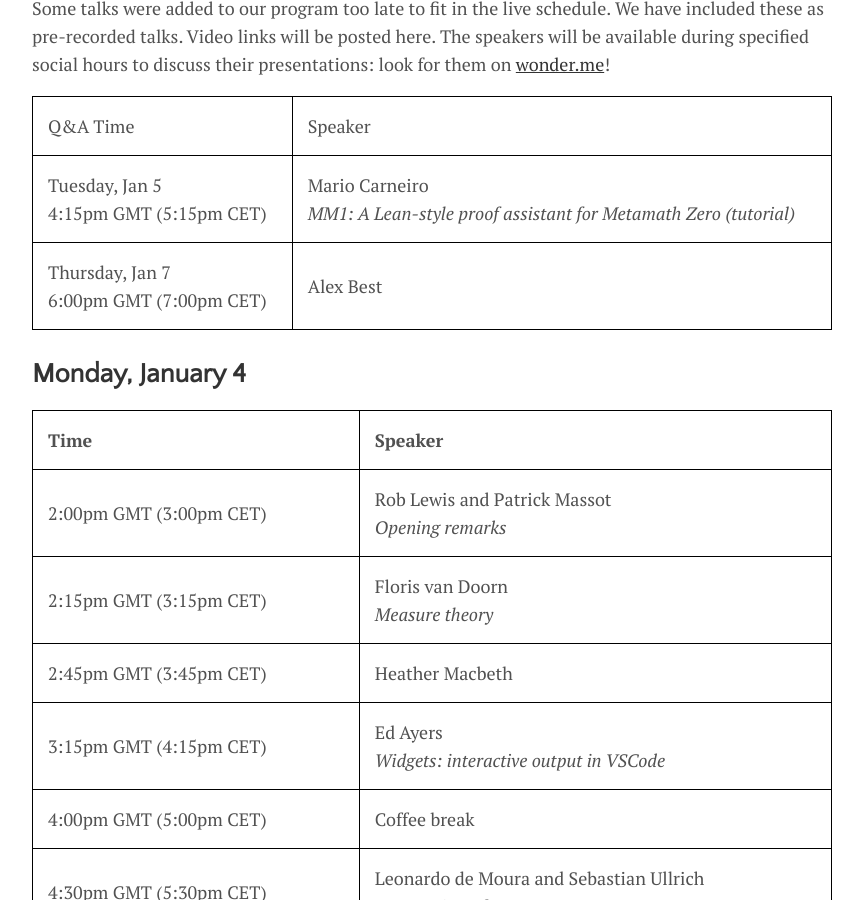
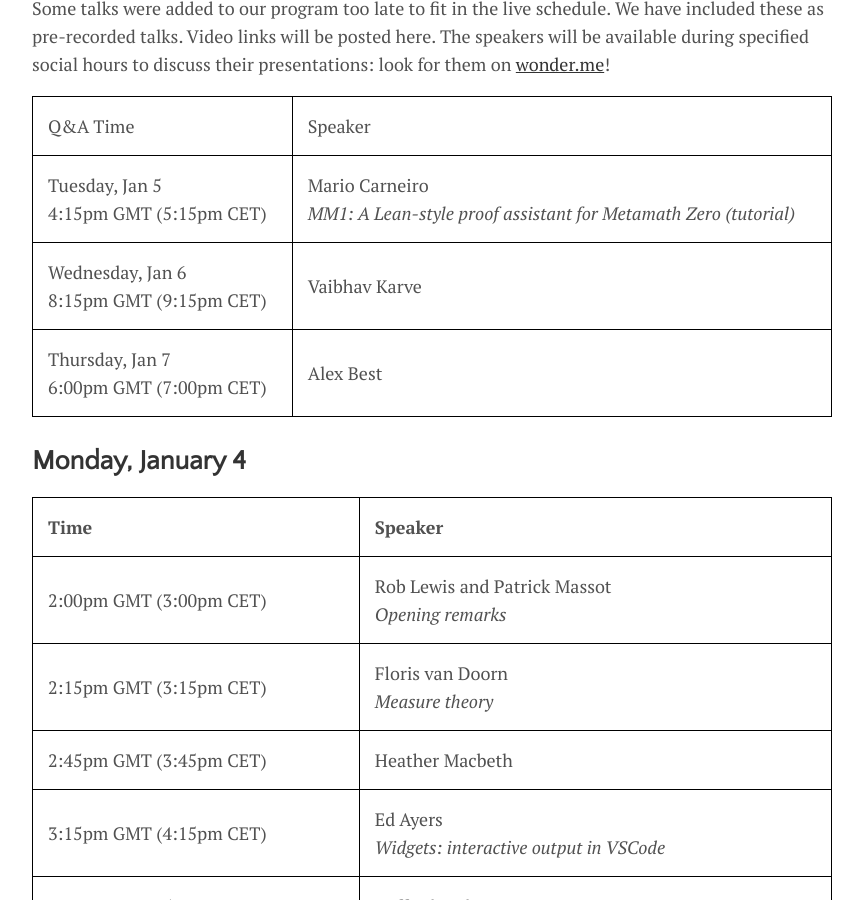
Before and after one commit to leanprover-community/lt2021, a Jekyll site: the page built from schedule.md, in a window 1280 px wide and 900 px high, scrolled down 703 px. Shown: the whole window, without its empty margins (208-1071 px from the left). Built offline with Jekyll 4.4.1, drawn with Linux system fonts in a browser that asks for light colours.

Commit message:
add Vaibhav

```diff
--- a/schedule.md
+++ b/schedule.md
@@ -33,6 +33,7 @@ look for them on [wonder.me](https://www.wonder.me/)!
 
 | Q&A Time | Speaker |
 | Tuesday, Jan 5<br><time datetime="2021-01-04T17:15+01:00">5:15pm CET</time> | Mario Carneiro<br>*MM1: A Lean-style proof assistant for Metamath Zero (tutorial)* |
+| Wednesday, Jan 6<br><time datetime="2021-01-04T21:15+01:00">9:15pm CET</time> | Vaibhav Karve |
 | Thursday, Jan 7<br><time datetime="2021-01-04T19:00+01:00">7:00pm CET</time> | Alex Best |
 
 
```
